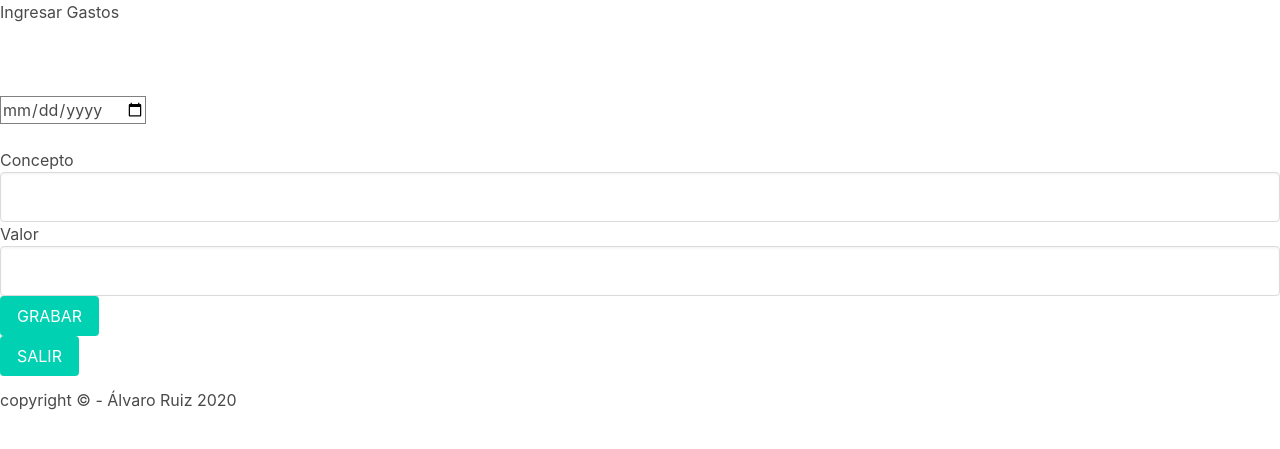
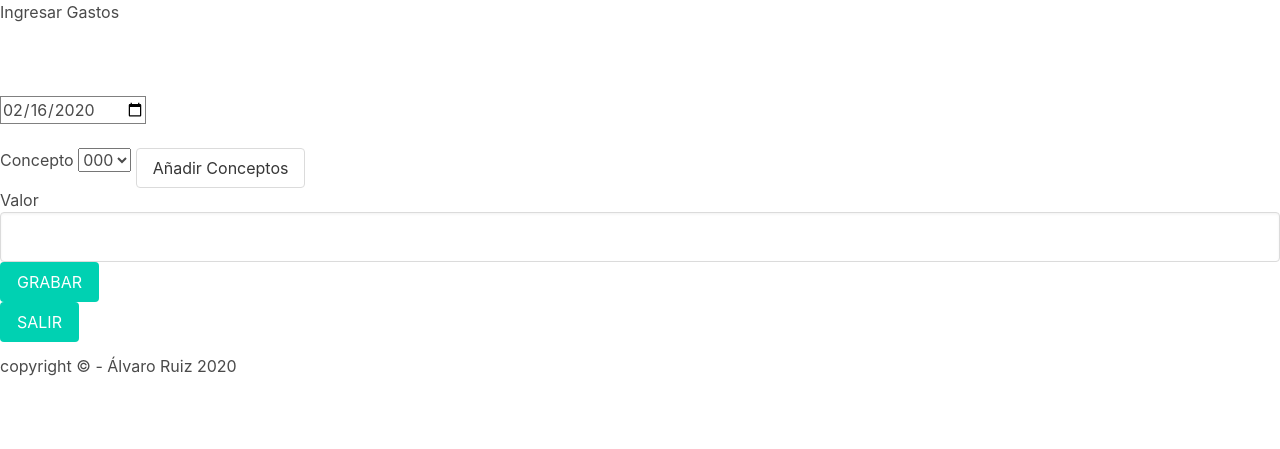
Before and after one commit to sosan/testing, a Flask app: page /gastos in a window 1280 px wide. Shown: the top 449 px of the page. Run offline with Flask 2, Linux system fonts and the light colour scheme; a database or web service that is not in the repository returns one stand-in record (values such as "Sample title"); some libraries are stand-ins or nearby versions.

Commit message:
añadido fecha actual, nuevo concepto, listado conceptos

```diff
--- a/src/ModuloMongodb/ManagerMongodb.py
+++ b/src/ModuloMongodb/ManagerMongodb.py
@@ -2,6 +2,13 @@ from pymongo import MongoClient
 from pymongo.collection import Collection
 from pymongo.database import Database
 from datetime import datetime
+
+
+class Errores:
+    def __init__(self):
+        self.correcto = 1
+        self.duplicado = 2
+        self.fallodb = 3
 
 
 class ManagerMongoDb:
@@ -12,11 +19,14 @@ class ManagerMongoDb:
         self.cliente: MongoClient = None
         self.db: Database = None
         self.coleccion: Collection = None
+        self.coleccion_usuarios: Collection = None
+        self.errores = Errores()
 
     def conectarDB(self, db, coleccion):
         self.cliente = MongoClient(self.MONGO_URL_ATLAS, ssl_cert_reqs=False)
         self.db = self.cliente[db]
         self.coleccion = self.db[coleccion]
+        self.coleccion_usuarios = self.db["usuarios"]
 
     def nuevo_registro(self, fecha, concepto, valor):
         registrar = self.coleccion.insert_one({
@@ -24,6 +34,7 @@ class ManagerMongoDb:
             "concepto": concepto,
             "valor": valor
         })
+
         if registrar.inserted_id != None:
             return "Evento registrado con éxito"
         else:
@@ -45,6 +56,59 @@ class ManagerMongoDb:
 
         return historico
 
+    def insert_default_conceptos(self, usuario):
+        resultado = self.coleccion_usuarios.insert_one(
+            {
+                "conceptos_usuario": usuario,
+                "conceptos": [
+                    "Gasolina",
+                    "Electricidad",
+                    "Itv",
+                    "Seguro",
+                    "Frenos",
+                    "Ruedas"
+                ]
+
+            }
+        )
+
+        if resultado.inserted_id != None:
+            return True
+        return False
+
+    def getlistado_conceptos(self, usuario):
+        listadoconceptos = self.coleccion_usuarios.find_one({"conceptos_usuario": usuario}, {"_id": False})
+
+        if not listadoconceptos:
+            resultado = self.insert_default_conceptos(usuario)
+            if resultado == True:
+                listadoconceptos = self.coleccion_usuarios.find_one({"conceptos_usuario": usuario}, {"_id": False})
+                return listadoconceptos["conceptos"]
+            else:
+                return None
+        else:
+            return listadoconceptos["conceptos"]
+
+    def insertar_nuevo_concepto(self, usuario, concepto):
+
+        # primero miramos si existe el concepto:
+        datos = self.coleccion_usuarios.find_one({"conceptos_usuario": usuario})
+        if "conceptos" in datos:
+            if concepto in datos["conceptos"]:
+                # existe el concepto
+                return self.errores.duplicado
+
+        resultado = self.coleccion_usuarios.update_one(
+            {"conceptos_usuario": usuario},
+            {"$push": {
+                "conceptos": concepto
+            }}
+        )
+
+        if resultado.modified_count > 0:
+            return self.errores.correcto
+        return self.errores.fallodb
+
 
 managermongo = ManagerMongoDb()
 managermongo.conectarDB(db="examen03", coleccion="examen03")
--- a/src/main.py
+++ b/src/main.py
@@ -1,4 +1,3 @@
-
 from flask import Flask
 from flask import render_template
 from flask import request
@@ -8,11 +7,14 @@ from flask import session
 from datetime import datetime
 import calendar
 from ModuloMongodb.ManagerMongodb import managermongo
+from ModuloMongodb.ManagerMongodb import Errores
 
 import os
 
 app = Flask(__name__)
 app.secret_key = 'todoSuperSecreto'
+
+errores = Errores()
 
 """ LOGICA"""
 
@@ -58,7 +60,31 @@ def gastos():
             mensaje = "Debe rellenar los campos...."
             return render_template('gastos.html', mensaje=mensaje)
     else:
-        return render_template('gastos.html', mensaje=mensaje)
+
+        listado_conceptos = managermongo.getlistado_conceptos("test_usuario")
+        errores = None
+        if "errorinsertadoconcepto" in session:
+            errores = session.pop("errorinsertadoconcepto")
+
+        return render_template('gastos.html', fecha_actual=datetime.today(), mensaje=mensaje,
+                               listado_conceptos=listado_conceptos, errores=errores)
+
+
+@app.route("/nuevoconcepto", methods=["post"])
+def nuevo_concepto():
+    if "txt_concepto" in request.form:
+        if request.form["txt_concepto"] == "":
+            return redirect(url_for("gastos"))
+
+        resultado = managermongo.insertar_nuevo_concepto("test_usuario", request.form["txt_concepto"])
+        if resultado == errores.correcto:
+            return redirect(url_for("gastos"))
+        elif resultado == errores.duplicado:
+            session["errorinsertadoconcepto"] = "Concepto Duplicado"
+        else:
+            session["errorinsertadoconcepto"] = "Fallo db"
+
+    return redirect(url_for("gastos"))
 
 
 @app.route('/informe', methods=['GET', 'POST'])
--- a/src/templates/gastos.html
+++ b/src/templates/gastos.html
@@ -2,12 +2,23 @@
 
 <!-- MAIN -->
 {% block main %}
-<h1>Ingresar Gastos</h1><br><br><br>
+<h1 xmlns="http://www.w3.org/1999/html">Ingresar Gastos</h1><br><br><br>
 <div>
     <div class="field">
+    {% if errores %}
+        <h3 class="">{{ errores }}</h3><br><br>
+    {% endif %}
         <form action="/gastos" method="POST">
-              <input type="date" name="fecha" id="fecha" placeholder="fecha"><br><br>
-              Concepto<input class="input is-medium" type="text" name="concepto" id="concepto" />
+        <input type="date" name="fecha" id="fecha" value="{{ fecha_actual.strftime("%Y-%m-%d") }}"><br><br>
+            Concepto
+            <select name="concepto" id="concepto">
+            {% for i in range(0, listado_conceptos|length) %}
+                <option value="{{ listado_conceptos[i] }}">{{ listado_conceptos[i] }}</option>
+            {% endfor %}
+            </select>
+            <button type="button" class="button modal-button" data-target="#vermodal" aria-haspopup="true">Añadir Conceptos</button>
+            <br>
+
           Valor<input class="input is-medium" type="number" min="0" step="any" value=""name="valor" id="valor" />
           <div class="control">
             <button class="button is-primary" type="submit">GRABAR</button>
@@ -22,5 +33,52 @@
 
 </div>
 
+<div class="modal " id="vermodal">
+<form action="{{ url_for("nuevo_concepto") }}" method="post">
+  <div class="modal-background"></div>
+  <div class="modal-card">
+    <header class="modal-card-head">
+      <p class="modal-card-title">Nuevo Concepto</p>
+      <button class="delete" aria-label="close" type="button"></button>
+    </header>
+    <section class="modal-card-body">
+      Concepto
+        <input type="text" name="txt_concepto" value="">
+    </section>
+    <footer class="modal-card-foot">
+      <button class="button is-success" type="submit">Insertar Nuevo Concepto</button>
+      <button class="button close" aria-label="close" type="button">Cancelar</button>
+    </footer>
+  </div>
+</form>
+</div>
+
 
 {% endblock %}
+
+
+{% block scripts %}
+    <script>
+    document.querySelectorAll('.modal-button').forEach(function(el)
+    {
+        el.addEventListener('click', function()
+        {
+            var target = document.querySelector(el.getAttribute('data-target'));
+
+            target.classList.add('is-active');
+
+            target.querySelector('.close').addEventListener('click',   function()
+            {
+                target.classList.remove('is-active');
+            });
+
+             target.querySelector('.delete').addEventListener('click',   function()
+            {
+                target.classList.remove('is-active');
+            });
+
+        });
+});
+
+    </script>
+{% endblock %}
--- a/src/templates/layout.html
+++ b/src/templates/layout.html
@@ -32,5 +32,9 @@
         <p>copyright © - Álvaro Ruiz 2020</p>
     </footer>
 
+<!-- SCRIPTS -->
+{% block scripts %}
+{% endblock %}
+
 </body>
 </html>
```
Lines whose indentation alone changed are shown as unchanged.
